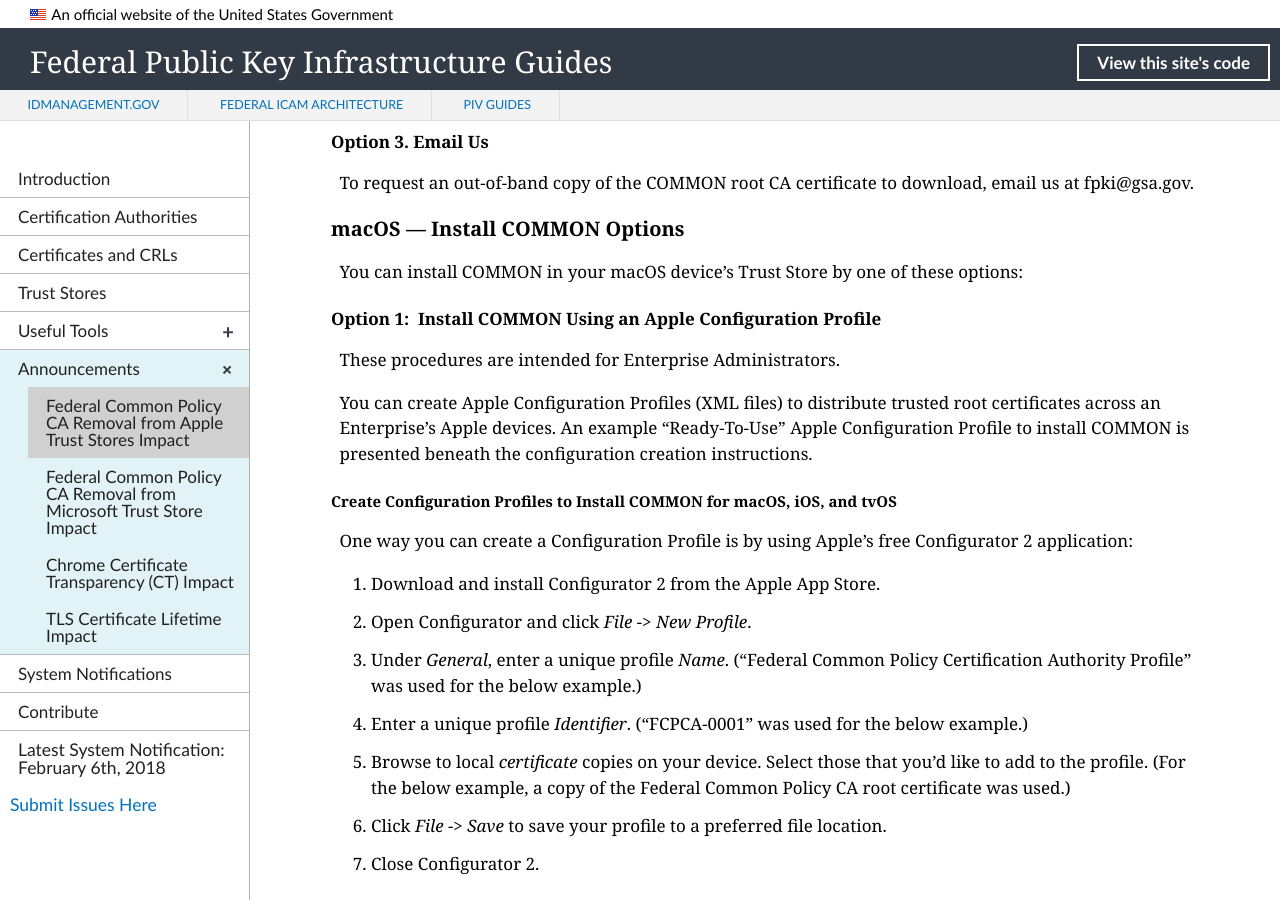
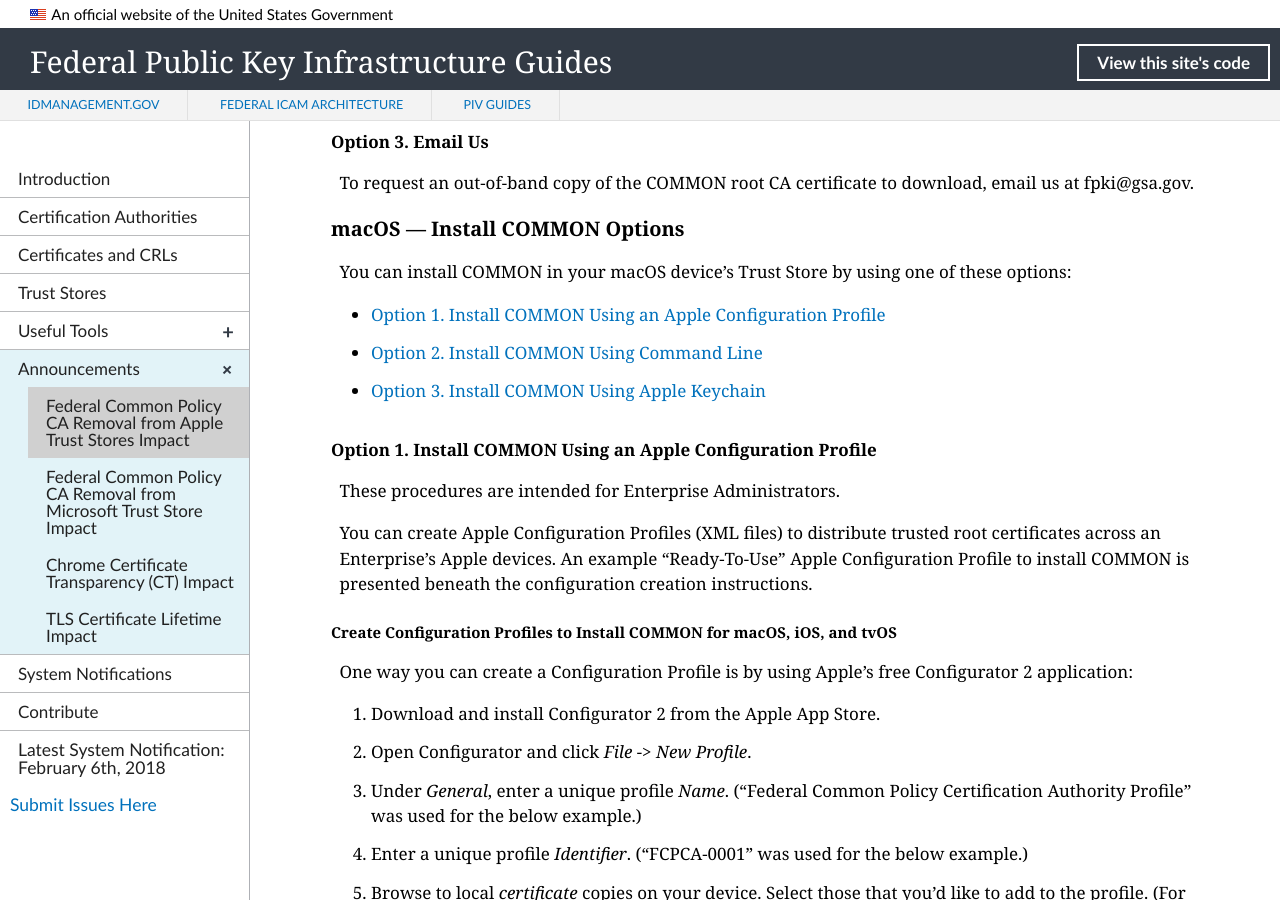
Before and after one commit to GSA/fpki-guides, a Jekyll site: the page built from _announcements/01_apple_common_removal.md, in a window 1280 px wide and 900 px high, scrolled down 3904 px. Built offline with Jekyll 4.4.1, drawn with Linux system fonts in a browser that asks for light colours; nearby versions of some CDN libraries; library files that are not in the unit come from our copies; some of the changed text lies outside the part shown.

Commit message:
Update 01_apple_common_removal.md
Adding sub-links

````diff
--- a/_announcements/01_apple_common_removal.md
+++ b/_announcements/01_apple_common_removal.md
@@ -122,9 +122,13 @@
 
 ### macOS&nbsp;&mdash;&nbsp;Install COMMON Options
 
-You can install COMMON in your macOS device's Trust Store by one of these options:
+You can install COMMON in your macOS device's Trust Store by using one of these options:
 
-#### Option 1:&nbsp;&nbsp;Install COMMON Using an Apple Configuration Profile
+* [Option 1. Install COMMON Using an Apple Configuration Profile](#option-install-common-using-an-apple-configuration-profile)
+* [Option 2. Install COMMON Using Command Line](#option-2-install-common-using-command-line)
+* [Option 3. Install COMMON Using Apple Keychain](#option-3-install-common-using-apple-keychain)
+
+#### Option 1. Install COMMON Using an Apple Configuration Profile
 
 These procedures are intended for Enterprise Administrators.
 
@@ -231,14 +235,14 @@
 4. [Over-the-air profile delivery and configuration](https://developer.apple.com/library/archive/documentation/NetworkingInternet/Conceptual/iPhoneOTAConfiguration/Introduction/Introduction.html#//apple_ref/doc/uid/TP40009505){:target="_blank"}
 5. [Over-the-air using a Mobile Device Management server](https://developer.apple.com/library/archive/documentation/Miscellaneous/Reference/MobileDeviceManagementProtocolRef/6-MDM_Best_Practices/MDM_Best_Practices.html#//apple_ref/doc/uid/TP40017387-CH5-SW2){:target="_blank"}
 
-#### Option 2:&nbsp;&nbsp;Install COMMON Using Command Line
+#### Option 2. Install COMMON Using Command Line
 1. Install the COMMON root CA certificate as a Trusted Root:
 
     ```
 	$ sudo security add-trusted-cert -d -r trustRoot -k "/Library/Keychains/System.keychain" {DOWNLOAD_LOCATION}/fcpca.crt
     ```
 
-#### Option 3:&nbsp;&nbsp;Install COMMON Using Apple Keychain
+#### Option 3. Install COMMON Using Apple Keychain
 1. Browse to your downloaded copy of the COMMON root CA certificate.
 2. Double-click on the file.
 3. When prompted, enter your password to install the certificate.
````
Also changed, not shown: other parts of _announcements/01_apple_common_removal.md (+1 -1 lines).
